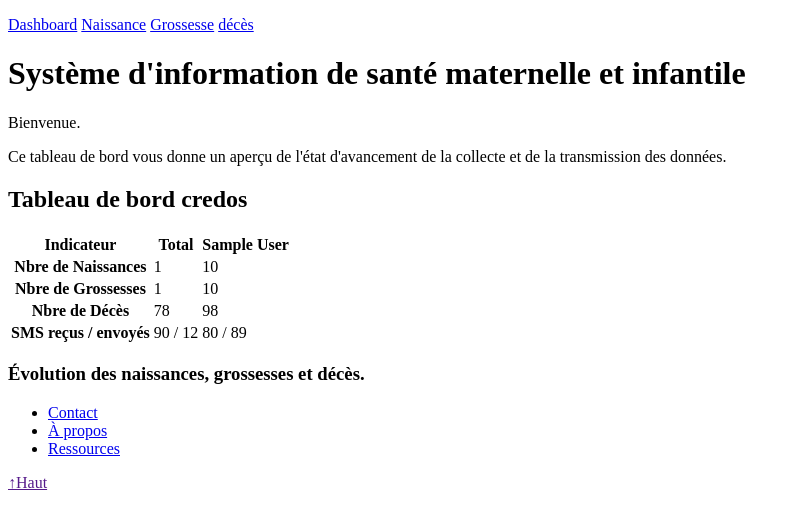
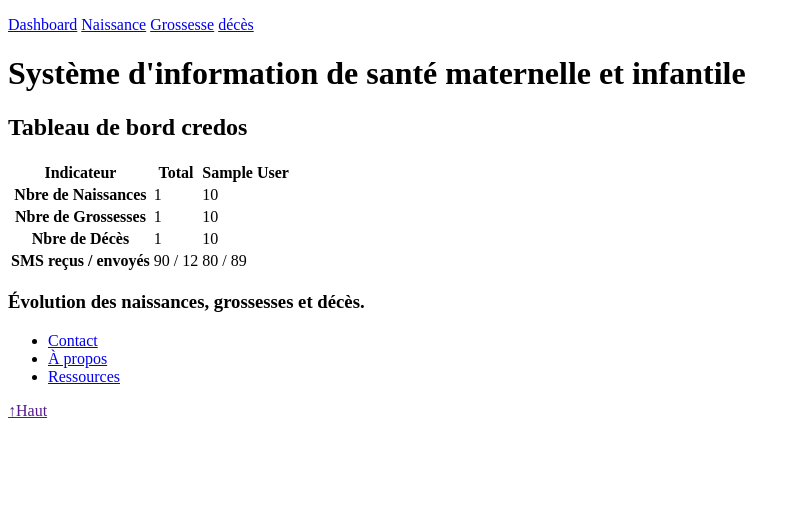
Before and after one commit to yeleman/unfpa2012, a Django app: template unfpa_web/templates/credos_dashboard.html in a window 1280 px wide. Shown: the part 150-679 px from the top of the page, without its empty margins (0-800 px from the left). Run offline with Django 3.2, Linux system fonts and the light colour scheme; the template is opened without the code that fills it: most values are stand-ins (such as "Sample title", 1, 10 or a date in 2020).

Commit message:
correction des fautes

```diff
--- a/unfpa_web/templates/_allperiods_select.html
+++ b/unfpa_web/templates/_allperiods_select.html
@@ -15,7 +15,7 @@
 <select id="period_quarterly" class="period_nav{% ifnotequal type 'quarterly' %} hidden{% endifnotequal %}">
     <option value=''> ----- </option>
 {% for quarter in allperiods.quarters %}
-    <option value="{{ quarter.strid }}" {% ifequal selected quarter.strid %}selected="selected" {% endifequal %}>Q{{ quarter.quarter }} {{ quarter.middle|datefmt:'yyyy' }}</option>
+    <option value="{{ quarter.strid }}" {% ifequal selected quarter.strid %}selected="selected" {% endifequal %}>T{{ quarter.quarter }} {{ quarter.middle|datefmt:'yyyy' }}</option>
 {% endfor %}
 </select>
 <select id="period_annual" class="period_nav{% ifnotequal type 'annual' %} hidden{% endifnotequal %}">
--- a/unfpa_web/templates/credos_dashboard.html
+++ b/unfpa_web/templates/credos_dashboard.html
@@ -14,17 +14,14 @@
 
 <div id="context">
 
-<p>Bienvenue.</p>
-<p>Ce tableau de bord vous donne un aperçu de l'état d'avancement de la collecte et de la transmission des données.</p>
-
 <h2>Tableau de bord credos</h2>
 
 <table class="datatable">
     <tr><th>Indicateur</th><th>Total</th><th>{{period.full_name}}</th></tr>
 
-    <tr><th>Nbre de Naissances</td><td>{{total_children}}</td><td>{{last_total_children}}</td></tr>
+    <tr><th>Nbre de Naissances</td><td>{{total_birth}}</td><td>{{last_total_birth}}</td></tr>
     <tr><th>Nbre de Grossesses</td><td>{{total_pregnancy}}</td><td>{{last_total_pregnancy}}</td></tr>
-    <tr><th>Nbre de Décès</td><td>78</td><td>98</td></tr>
+    <tr><th>Nbre de Décès</td><td>{{total_children}}</td><td>{{last_total_children}}</td></tr>
     <tr><th>SMS reçus / envoyés</td><td>90 / 12</td><td>80 / 89</td></tr>
 
 </table>
--- a/unfpa_web/templates/death.html
+++ b/unfpa_web/templates/death.html
@@ -10,7 +10,7 @@
 
 <div id="context">
 
-    <h2>Rapports mensuels de décès</h2>
+    <h2>Rapports mensuels de décès infantile</h2>
     <table style="text-align:center">
         <tr>
             <th rowspan="2">Mois</th>
--- a/unfpa_web/templates/quarterly_annual_children.html
+++ b/unfpa_web/templates/quarterly_annual_children.html
@@ -17,7 +17,7 @@ addJQEventReportPeriodChange("{% url unfpa_reports 'children' 'weekly' '01-2010'
 <h2>Rapport {% ifequal type "quarterly" %}trimestriel{% else %}annuel{% endifequal %} du {{ period.start_on|datefmt:"dd MMMM" }} au {{ period.end_on|datefmt:"dd MMMM yyyy" }}.</h2>
 
 <table class="datatable">
-<tr><th>District</th>{% for month in months %}<th>{{ month.middle|datefmt:"MMM" }}</th>{% endfor %}<th>Total</th><th>Pourcentage</th></tr>
+<tr><th>District</th>{% for month in months %}<th>{{ month.middle|datefmt:"MMM" }}</th>{% endfor %}<th>Total</th><th>%</th></tr>
 {% for disdata in data %}
 <tr><td>{{ disdata.district }}</td>{% for mdeath in disdata.mdeaths %}<td>{{ mdeath }}</td>{% endfor %}<td>{{ disdata.total }}</td><td>{{ disdata.percent_of_all|percent }}</td></tr>
 {% endfor %}
--- a/unfpa_web/templates/quarterly_annual_maternal.html
+++ b/unfpa_web/templates/quarterly_annual_maternal.html
@@ -17,7 +17,7 @@ addJQEventReportPeriodChange("{% url unfpa_reports 'maternal' 'weekly' '01-2010'
 <h2>Rapport {% ifequal type "quarterly" %}trimestriel{% else %}annuel{% endifequal %} du {{ period.start_on|datefmt:"dd MMMM" }} au {{ period.end_on|datefmt:"dd MMMM yyyy" }}.</h2>
 
 <table class="datatable">
-<tr><th>District</th>{% for month in months %}<th>{{ month.middle|datefmt:"MMM" }}</th>{% endfor %}<th>Total</th><th>Pourcentage</th></tr>
+<tr><th>District</th>{% for month in months %}<th>{{ month.middle|datefmt:"MMM" }}</th>{% endfor %}<th>Total</th><th>%</th></tr>
 {% for disdata in data %}
 <tr><td>{{ disdata.district }}</td>{% for mdeath in disdata.mdeaths %}<td>{{ mdeath }}</td>{% endfor %}<td>{{ disdata.total }}</td><td>{{ disdata.percent_of_all|percent }}</td></tr>
 {% endfor %}
--- a/unfpa_web/templates/submenu.html
+++ b/unfpa_web/templates/submenu.html
@@ -12,7 +12,7 @@
 {% if submenu = 'unfpa' %}
     <p >
         <a {% if subcategory = 'unfpa_dashboard' %} class="hover"{% endif %} href="{% url unfpa_dashboard %}">Dashboard</a>
-        <a {% if subcategory = 'children' %} class="hover"{% endif %} href="{% url unfpa_reports 'children' 'monthly' last_period %}">Mortialité infantile</a>
+        <a {% if subcategory = 'children' %} class="hover"{% endif %} href="{% url unfpa_reports 'children' 'monthly' last_period %}">Mortalité infantile</a>
         <a {% if subcategory = 'maternal' %} class="hover"{% endif %} href="{% url unfpa_reports 'maternal' 'monthly' last_period %}">Mortalité maternelle</a>
         <a {% if subcategory = 'commodities' %} class="hover"{% endif %} href="{% url unfpa_reports 'commodities' 'monthly' last_period %}">Dispo. produits</a>
     </p>
```
Also changed, not shown: unfpa_web/views/children.py (+7 -1 lines).
